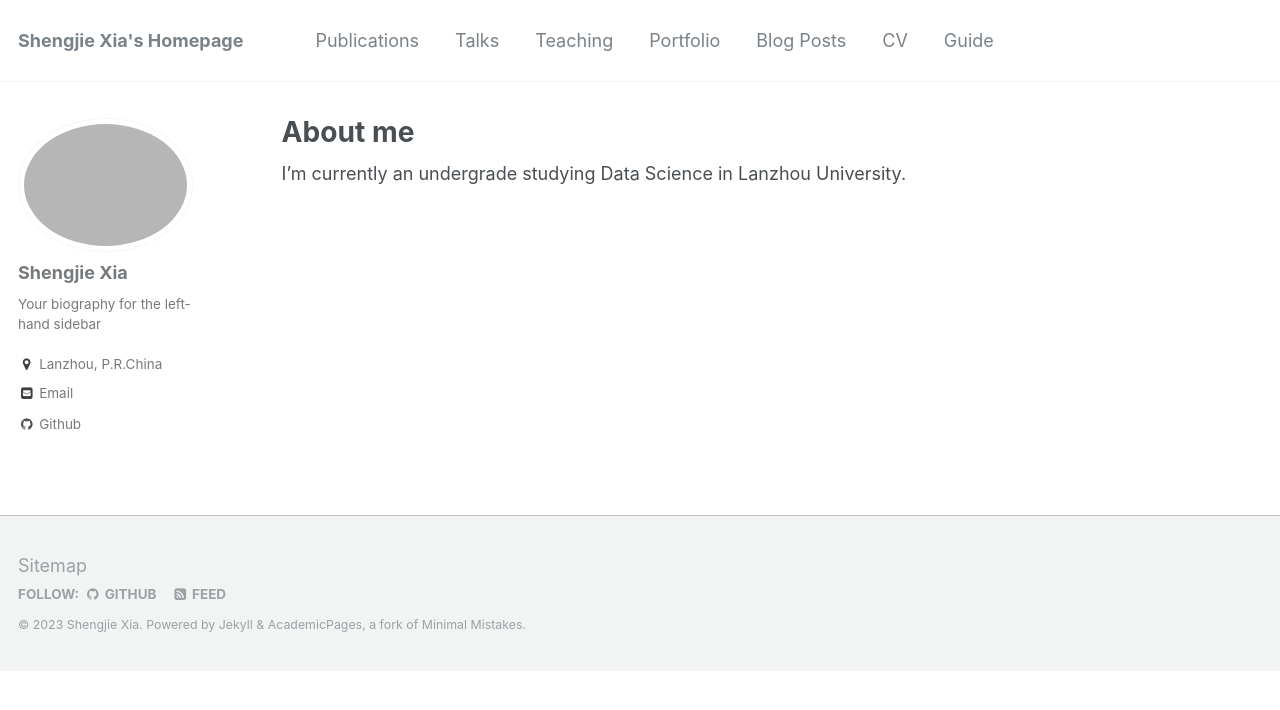
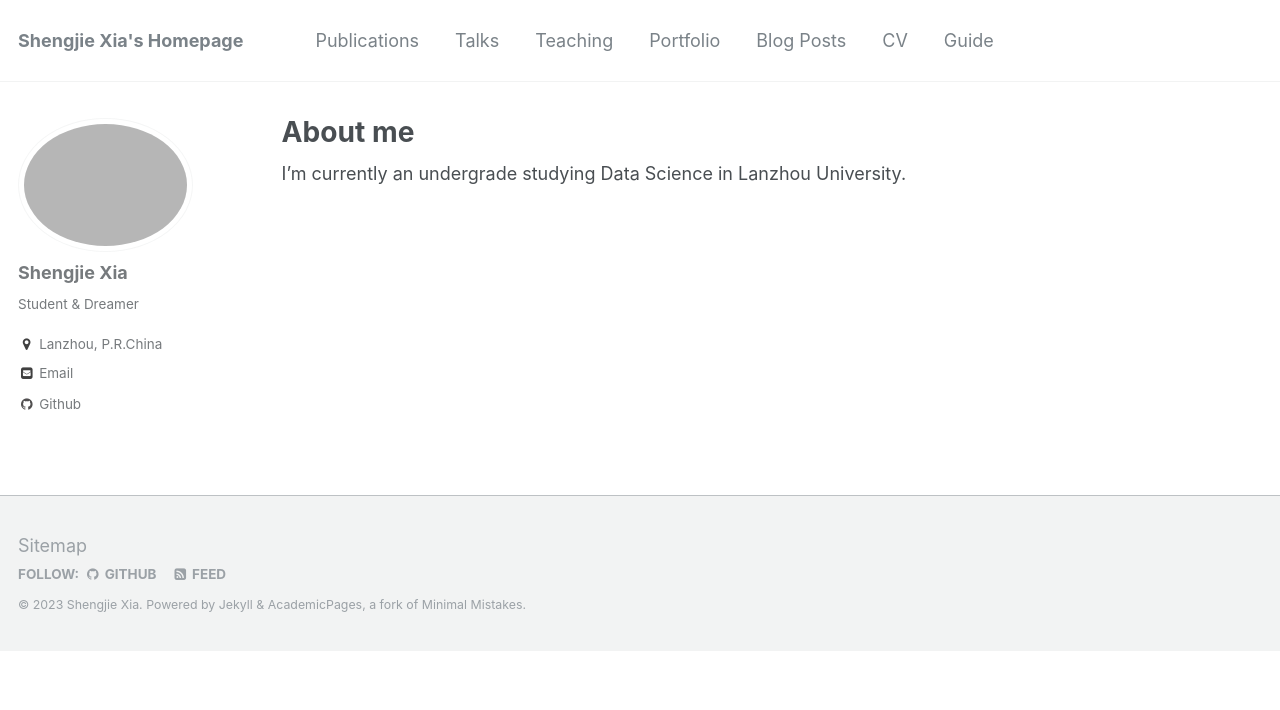
Before and after one commit to xiashj2021/xiashj2021.github.io, a Jekyll site: the page built from _pages/about.md, in a window 1280 px wide. Shown: the top 710 px of the page. Built offline with Jekyll 4.4.1, drawn with Linux system fonts in a browser that asks for light colours.

Commit message:
Update _config.yml

```diff
--- a/_config.yml
+++ b/_config.yml
@@ -80,7 +80,7 @@ analytics:
 author:
   name             : "Shengjie Xia"
   avatar           : "profile.png"
-  bio              : "Your biography for the left-hand sidebar"
+  bio              : "Student & Dreamer"
   location         : "Lanzhou, P.R.China"
   employer         :
   googlescholar    :
```
